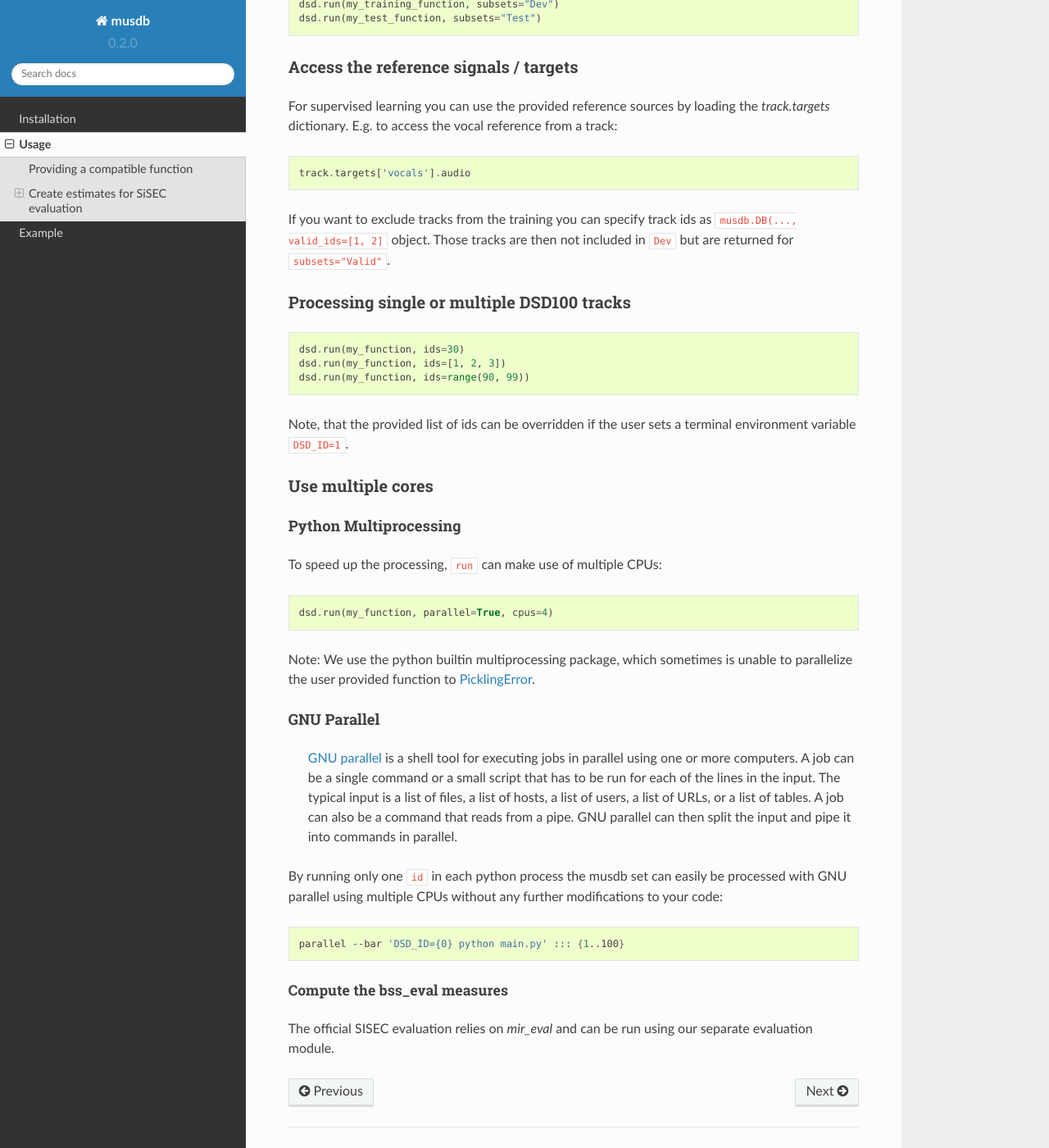
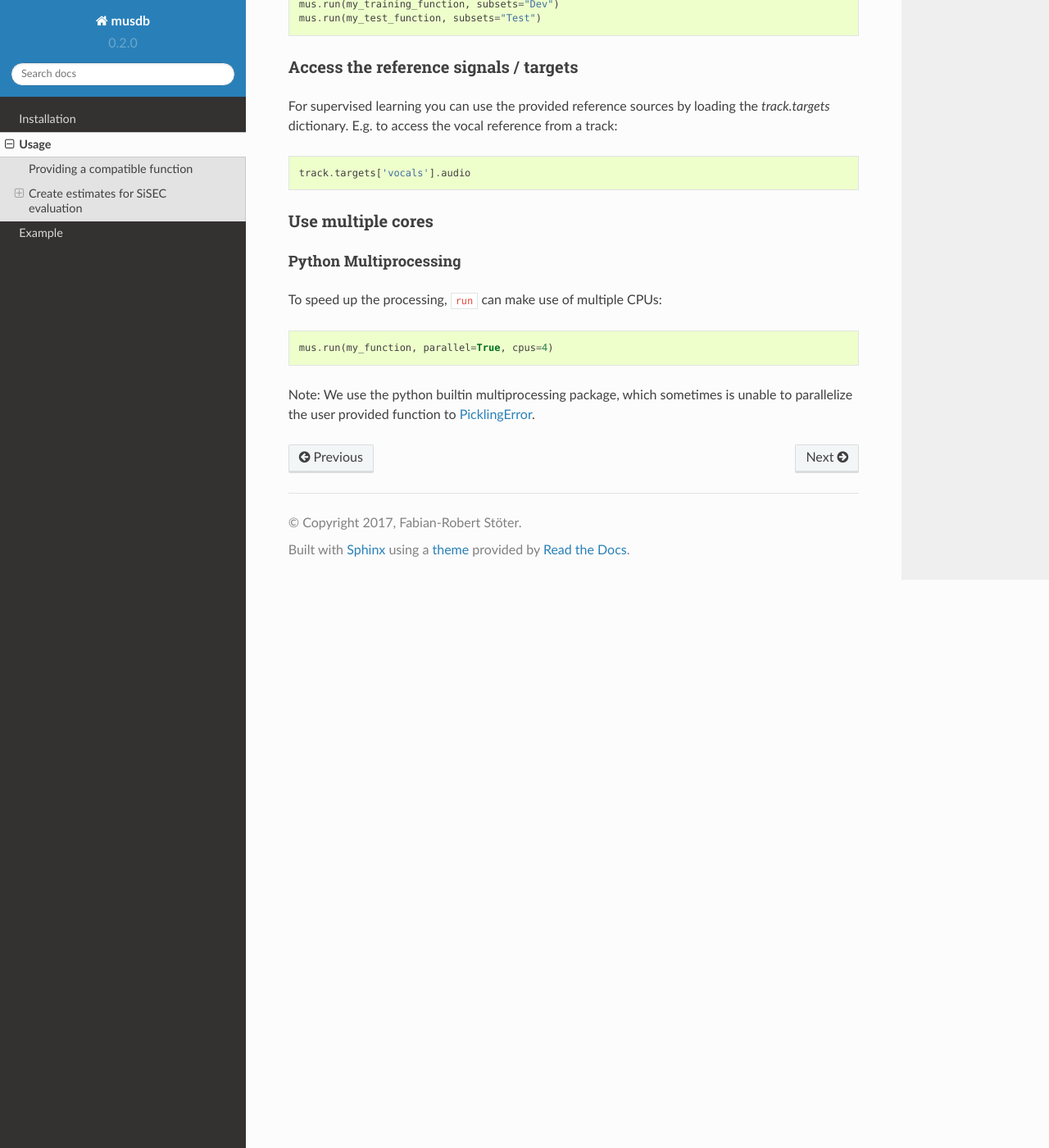
Before and after one commit to sigsep/sigsep-mus-db, a Sphinx documentation site: the page built from docs/usage.rst, in a window 1280 px wide and 1400 px high, scrolled down 1954 px. Shown: the whole window at 82% size. Built offline with Sphinx 7.4.7 and the Read the Docs theme 2.0.0, drawn with Linux system fonts in a browser that asks for light colours; pages that are not in the unit, such as notebooks, are missing from menus; some of the changed text lies outside the part shown.

Commit message:
renaming docs

```diff
--- a/docs/conf.py
+++ b/docs/conf.py
@@ -22,7 +22,9 @@ class Mock(MagicMock):
 on_rtd = os.environ.get('READTHEDOCS', None) == 'True'
 if on_rtd:
     html_theme = 'default'
-    MOCK_MODULES = ['argparse', 'numpy', 'scipy', 'soundfile', 'matplotlib']
+    MOCK_MODULES = [
+        'argparse', 'numpy', 'scipy', 'soundfile', 'stempeg', 'matplotlib'
+    ]
     sys.modules.update((mod_name, Mock()) for mod_name in MOCK_MODULES)
 else:
     import sphinx_rtd_theme
@@ -52,7 +54,7 @@ source_suffix = '.rst'
 master_doc = 'index'
 
 project = u'musdb'
-copyright = u'2016, Fabian-Robert Stöter'
+copyright = u'2017, Fabian-Robert Stöter'
 author = u'Fabian-Robert Stöter'
 
 version = u'0.2.0'
--- a/docs/index.rst
+++ b/docs/index.rst
@@ -1,7 +1,7 @@
 musdb
 ======
 
-A python package to parse and process the **sigsep mus** dataset as part of the `MUS
+A python package to parse and process the **sigsep musdb18** dataset as part of the `MUS
 task <https://sisec.inria.fr/home/2018-professionally-produced-music-recordings/>`__
 of the `Signal Separation Evaluation Campaign
 (SISEC) <https://sisec.inria.fr/>`__
--- a/docs/usage.rst
+++ b/docs/usage.rst
@@ -2,10 +2,10 @@ Usage
 =====
 
 This package should nicely integrate with your existing python code,
-thus makes it easy to participate in the `SISEC MUS
-tasks <https://sisec.inria.fr/home/2016-professionally-produced-music-recordings>`__.
+thus makes it easy to participate in the `MUSDB
+tasks <https://sisec.inria.fr/home/2018-professionally-produced-music-recordings>`__.
 The core of this package is calling a user-provided function that
-separates the mixtures from the DSD into several estimated target
+separates the mixtures from the musdb into several estimated target
 sources.
 
 
@@ -75,25 +75,25 @@ The ``root_dir`` is the path to the musdb dataset folder. Instead of
 Test if your separation function generates valid output
 '''''''''''''''''''''''''''''''''''''''''''''''''''''''
 
-Before you run the full DSD100, which might take very long, participants
+Before you run the full 150 tracks, which might take very long, participants
 can test their separation function by running:
 
 .. code:: python
 
-   dsd.test(my_function)
+   mus.test(my_function)
 
 This test makes sure the user provided output is compatible to the
 musdb framework. The function returns ``True`` if the test succeeds.
 
-Processing the full DSD100
+Processing the full musdb
 ''''''''''''''''''''''''''
 
-To process all 100 DSD tracks and saves the results to the
+To process all 150 musdb tracks and saves the results to the
 ``estimates_dir``:
 
 .. code:: python
 
-    dsd.run(my_function, estimates_dir="path/to/estimates")
+    mus.run(my_function, estimates_dir="path/to/estimates")
 
 Processing training and testing subsets separately
 ''''''''''''''''''''''''''''''''''''''''''''''''''
@@ -103,8 +103,8 @@ training subset and then apply the algorithm on the test data:
 
 .. code:: python
 
-    dsd.run(my_training_function, subsets="Dev")
-    dsd.run(my_test_function, subsets="Test")
+    mus.run(my_training_function, subsets="Dev")
+    mus.run(my_test_function, subsets="Test")
 
 
 Access the reference signals / targets
@@ -117,22 +117,6 @@ E.g. to access the vocal reference from a track:
 
     track.targets['vocals'].audio
 
-If you want to exclude tracks from the training you can specify track ids as
-``musdb.DB(..., valid_ids=[1, 2]`` object. Those tracks are then not
-included in ``Dev`` but are returned for ``subsets="Valid"``.
-
-
-Processing single or multiple DSD100 tracks
-'''''''''''''''''''''''''''''''''''''''''''
-
-.. code:: python
-
-    dsd.run(my_function, ids=30)
-    dsd.run(my_function, ids=[1, 2, 3])
-    dsd.run(my_function, ids=range(90, 99))
-
-Note, that the provided list of ids can be overridden if the user sets a
-terminal environment variable ``DSD_ID=1``.
 
 Use multiple cores
 ''''''''''''''''''
@@ -144,35 +128,8 @@ To speed up the processing, ``run`` can make use of multiple CPUs:
 
 .. code:: python
 
-    dsd.run(my_function, parallel=True, cpus=4)
+    mus.run(my_function, parallel=True, cpus=4)
 
 Note: We use the python builtin multiprocessing package, which sometimes
 is unable to parallelize the user provided function to
 `PicklingError <http://stackoverflow.com/a/8805244>`__.
-
-GNU Parallel
-""""""""""""
-
-    `GNU parallel <http://www.gnu.org/software/parallel>`__ is a shell
-    tool for executing jobs in parallel using one or more computers. A
-    job can be a single command or a small script that has to be run for
-    each of the lines in the input. The typical input is a list of
-    files, a list of hosts, a list of users, a list of URLs, or a list
-    of tables. A job can also be a command that reads from a pipe. GNU
-    parallel can then split the input and pipe it into commands in
-    parallel.
-
-By running only one ``id`` in each python process the musdb set can
-easily be processed with GNU parallel using multiple CPUs without any
-further modifications to your code:
-
-.. code:: bash
-
-    parallel --bar 'DSD_ID={0} python main.py' ::: {1..100}
-
-
-Compute the bss\_eval measures
-~~~~~~~~~~~~~~~~~~~~~~~~~~~~~~
-
-The official SISEC evaluation relies on *mir_eval* and can be run using our
-separate evaluation module.
```
Also changed, not shown: docs/installation.rst (+1 -6 lines), 1 other file.
